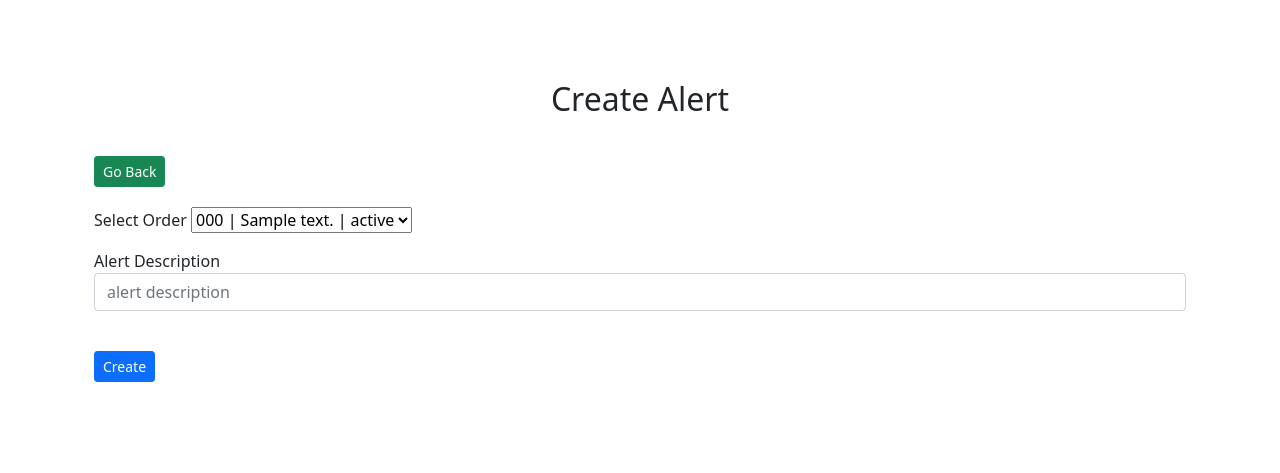
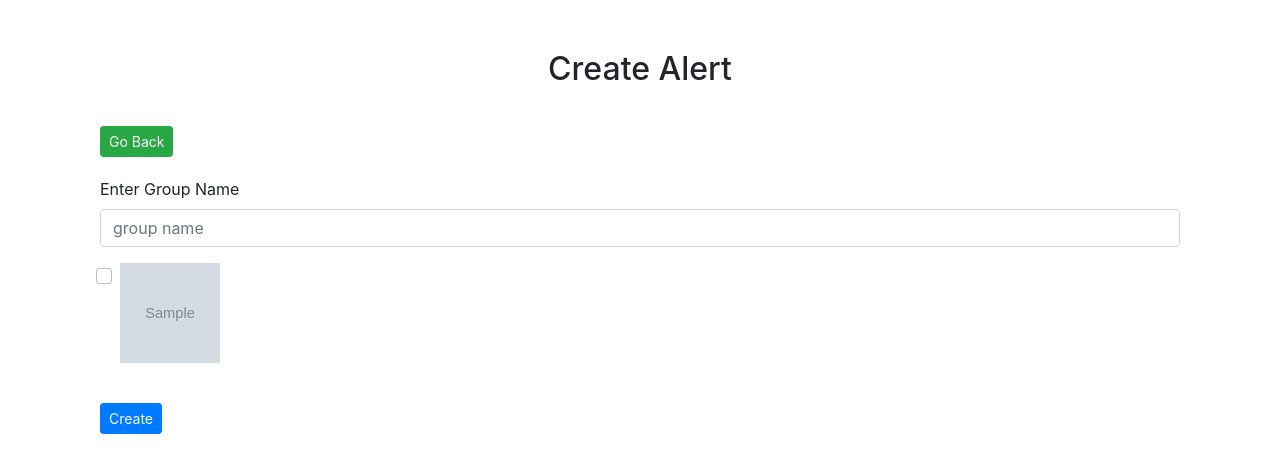
Before and after one commit to abrarhassan7809/select_pictures_using_html, a FastAPI app: template templates/create_group.html in a window 1280 px wide. Shown: the top 473 px of the page. Run offline with FastAPI, Linux system fonts and the light colour scheme; the template is opened without the code that fills it: most values are stand-ins (such as "Sample title", 1, 10 or a date in 2020); grey boxes marked "Sample" are stand-in pictures; some libraries are stand-ins or nearby versions.

Commit message:
add create group apis

```diff
--- a/main.py
+++ b/main.py
@@ -1,65 +1,104 @@
 import os
-from fastapi import FastAPI, UploadFile, File, status
-from fastapi.responses import FileResponse
+from typing import List
+from fastapi import FastAPI, UploadFile, File, status, Form
 from fastapi.staticfiles import StaticFiles
 from fastapi.templating import Jinja2Templates
+import shutil
 import uvicorn
 from starlette.requests import Request
 from starlette.responses import RedirectResponse
 
-IMAGEDIR = 'static/'
+from gallery_backend import get_all_groups
+
+IMAGEDIR = 'static'
 
 app = FastAPI()
 app.mount("/static", StaticFiles(directory="static"), name="static")
 templates = Jinja2Templates(directory="templates")
 
 
-@app.get("/show_images/")
-async def show_images(request: Request):
+@app.get("/gallery/")
+async def gallery(request: Request):
     result = []
     if os.listdir(IMAGEDIR):
-        if len(os.listdir(IMAGEDIR)) >= 0:
-            for file_name in os.listdir(IMAGEDIR):
-                if file_name.endswith(('.jpg', '.jpeg', '.png')):
-                    file_path = os.path.join(IMAGEDIR, file_name)
-                    result.append(os.path.abspath(file_path))
-                else:
-                    return 'Invalid picture format'
-        else:
-            return 'Empty'
-    return templates.TemplateResponse("index_images.html", {"request": request, "result": result})
+        for file_name in os.listdir(IMAGEDIR):
+            if file_name.endswith(('.jpg', '.jpeg', '.png')):
+                file_path = f"/static/{file_name}"
+                result.append(file_path)
+
+    groups = get_all_groups(IMAGEDIR)
+    return templates.TemplateResponse("index_images.html", {"request": request, "result": result, "groups": groups})
 
 
 @app.post('/upload_files/')
-async def upload_files(file: UploadFile = File(...)):
-    errors = []
-    contents = await file.read()
+async def upload_files(files: List[UploadFile] = File(...)):
+    for file in files:
+        contents = await file.read()
 
-    # save the file
-    file_path = os.path.join(IMAGEDIR, file.filename)
-    if not os.path.exists(file_path):
-        with open(file_path, "wb") as f:
-            f.write(contents)
-        print('Image added successfully')
-    else:
-        print('Image already exists')
+        # save the file
+        file_path = os.path.join(IMAGEDIR, file.filename)
+        if not os.path.exists(file_path):
+            with open(file_path, "wb") as f:
+                f.write(contents)
+            print('Image added successfully')
+        else:
+            print('Image already exists')
 
-    redirect_url = app.url_path_for('show_images')
+    redirect_url = app.url_path_for('gallery')
     return RedirectResponse(url=redirect_url, status_code=status.HTTP_303_SEE_OTHER)
 
 
-@app.delete('/delete_image/{image_path}')
-async def delete_image(image_path: str):
-    file_path = os.path.join(IMAGEDIR, os.path.basename(image_path))
-    if os.path.exists(file_path):
-        os.remove(file_path)
-        print('Image deleted successfully')
-    else:
-        print('Image not found')
+@app.get("/create_group/")
+async def create_group(request: Request):
+    result = []
+    if os.listdir(IMAGEDIR):
+        for file_name in os.listdir(IMAGEDIR):
+            if file_name.endswith(('.jpg', '.jpeg', '.png')):
+                file_path = f"/static/{file_name}"
+                result.append(file_path)
 
-    redirect_url = app.url_path_for('show_images')
+    groups = get_all_groups(IMAGEDIR)
+    return templates.TemplateResponse("create_group.html", {"request": request, "result": result, "groups": groups})
+
+
+@app.post("/create_group/")
+async def process_create_group(group_name: str = Form(...), select_images: List[str] = Form(...)):
+    group_dir = os.path.join(IMAGEDIR, group_name)
+    if not os.path.exists(group_dir):
+        os.makedirs(group_dir, exist_ok=True)
+
+    for image_path in select_images:
+        image_name = os.path.basename(image_path)
+        src_path = os.path.join(IMAGEDIR, image_name)
+        dest_path = os.path.join(group_dir, image_name)
+        if os.path.exists(src_path):
+            shutil.move(src_path, dest_path)
+            print(f"Moved image {image_name} to {group_name}")
+        else:
+            print(f"Image {image_name} not found")
+
+    redirect_url = app.url_path_for('gallery')
     return RedirectResponse(url=redirect_url, status_code=status.HTTP_303_SEE_OTHER)
 
 
+@app.get('/group_list/')
+async def group_list(request: Request):
+    groups = get_all_groups(IMAGEDIR)
+    return templates.TemplateResponse("group_list.html", {"request": request, "groups": groups})
+
+
+@app.get('/group/{group_name}/')
+async def show_group_images(request: Request, group_name: str):
+    group_dir = os.path.join(IMAGEDIR, group_name)
+    result = []
+    if os.path.exists(group_dir):
+        for file_name in os.listdir(group_dir):
+            if file_name.endswith(('.jpg', '.jpeg', '.png')):
+                file_path = f"/static/{group_name}/{file_name}"
+                result.append(file_path)
+
+    return templates.TemplateResponse("group_images.html", {"request": request, "group_name": group_name, "result": result})
+
+
 if __name__ == "__main__":
-    uvicorn.run("main:app", host="0.0.0.0", port=8000, reload=True)
+    uvicorn.run("main:app", host="0.0.0.0", port=5000, reload=True)
--- a/templates/base.html
+++ b/templates/base.html
@@ -1,11 +1,13 @@
 <!DOCTYPE html>
 <html lang="en">
 <head>
+    <meta charset="UTF-8">
     <meta charset="UTF-8">
     <meta name="viewport" content="width=device-width, initial-scale=1.0">
     <link href="https://cdn.jsdelivr.net/npm/bootstrap@5.0.2/dist/css/bootstrap.min.css" rel="stylesheet">
     <script src="https://ajax.googleapis.com/ajax/libs/jquery/3.6.4/jquery.min.js"></script>
     <script src="https://maxcdn.bootstrapcdn.com/bootstrap/3.4.1/js/bootstrap.min.js"></script>
+    <link rel="stylesheet" href="https://stackpath.bootstrapcdn.com/bootstrap/4.6.0/css/bootstrap.min.css">
     <style>
 
     </style>
--- a/templates/create_group.html
+++ b/templates/create_group.html
@@ -1,28 +1,28 @@
 {% extends 'base.html' %}
 
 {% block content %}
-<div style="margin-top: 50px; margin-bottom: 50px;" class="container">
+<div style="margin-top: 20px; margin-bottom: 50px;" class="container">
     <h2 style="text-align: center; padding: 30px;">Create Alert</h2>
     {% for error in errors %}
         <div class="alert alert-danger" role="alert">
             {{ error }}
         </div>
     {% endfor %}
-    <a style="margin-bottom: 20px;" href="/work-order/{{admin_id}}/{{user_id}}/" class="btn btn-sm btn-success">Go Back</a>
-    <form action="/create-alert/{{admin_id}}/{{user_id}}/" method="post">
+    <a style="margin-bottom: 20px;" href="/gallery/" class="btn btn-sm btn-success">Go Back</a>
+    <form action="/create_group/" method="post">
         <div class="mb-3">
-            <label>Select Order</label>
-            <select id="select_order" name="select_order" class="selectpicker" required>
-                {% for order in result %}
-                    {% for ord in order %}
-                        <option value="{{ord.id}},{{ord.code}}">{{ord.code}} | {{ord.description}} | {{ord.status}}</option>
-                    {% endfor %}
-                {% endfor %}
-            </select>
+            <label>Enter Group Name</label>
+            <input type="text" placeholder="group name" name="group_name" class="form-control" required>
         </div>
         <div class="mb-3">
-            <label>Alert Description</label>
-            <input type="text" placeholder="alert description" name="alert_description" class="form-control" required>
+            {% for image_path in result %}
+                <div class="form-check">
+                    <input class="form-check-input" type="checkbox" name="select_images" value="{{ image_path }}">
+                    <label class="form-check-label">
+                        <img src="{{ image_path }}" height="100px" width="100px">
+                    </label>
+                </div>
+            {% endfor %}
         </div>
         <br>
         <input type="submit" value="Create" class="btn btn-sm btn-primary mb-3" />
```
Also changed, not shown: gallery_backend.py (added, +8 -0 lines), templates/group_images.html (added, +24 -0 lines), templates/group_list.html (added, +24 -0 lines), templates/groups.html (added, +22 -0 lines), templates/index_images.html (+13 -31 lines), 1 other file.
